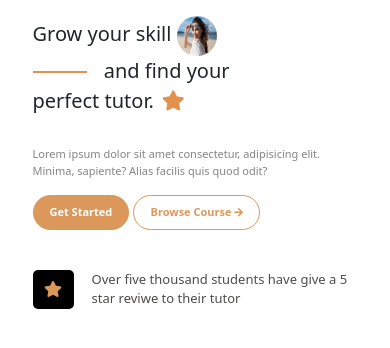
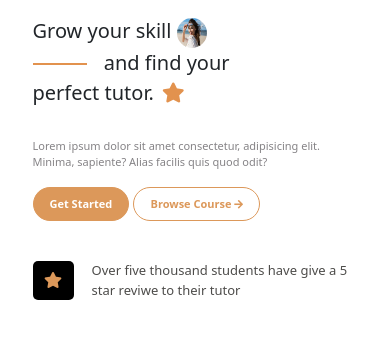
Before and after one commit to heryfitiavana22/s1_frontend_wcc_2022, a plain HTML site: page index.html in a window 390 px wide. Shown: the part 124-472 px from the top of the page. Drawn offline with Linux system fonts and the light colour scheme.

Commit message:
image responsive

```diff
--- a/style.css
+++ b/style.css
@@ -222,7 +222,7 @@ li:hover{color: #dc985a;}
     .text-small, .number, button {font-size: 11px !important;}
     .left-foot > p {font-size: 13px;}
     .left-foot > .star {padding-top: 7px;}
-    .certified > * {
+    .certified > *, .img-text-large {
         width: 30px;
         height: 30px;
     }
```
